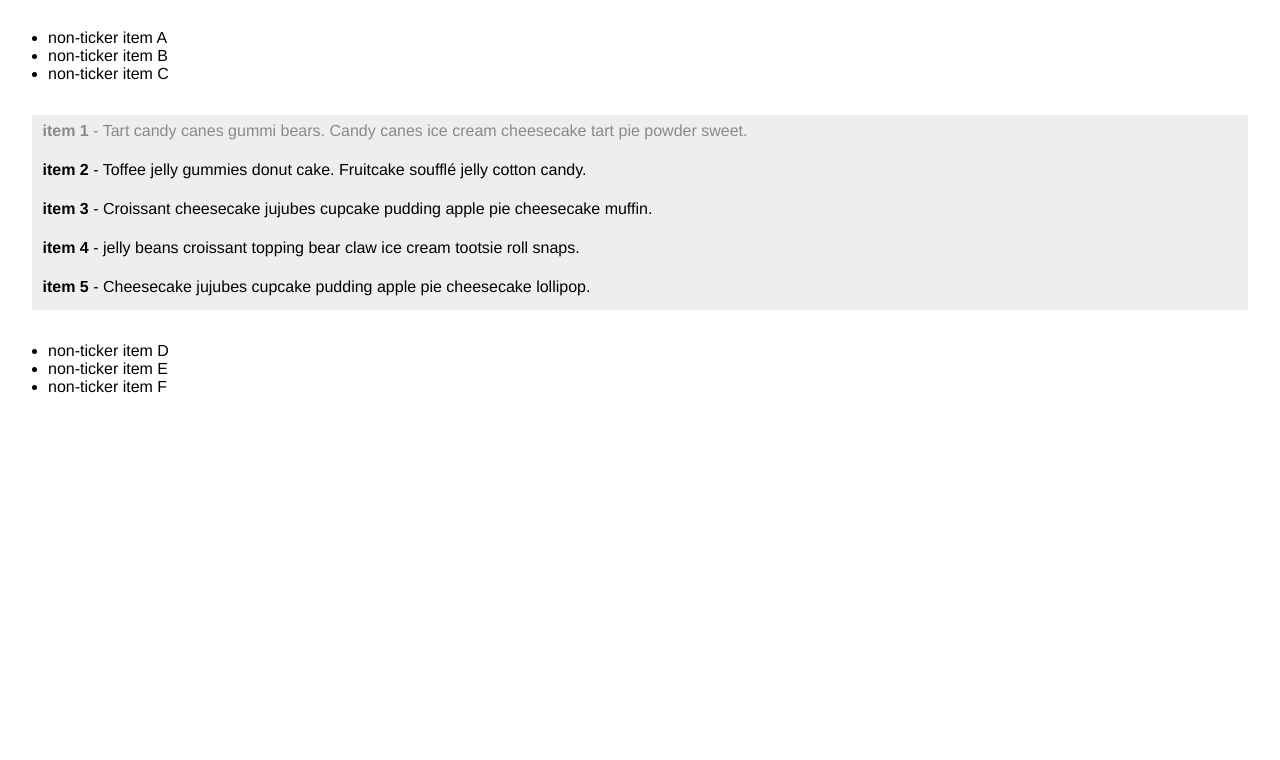
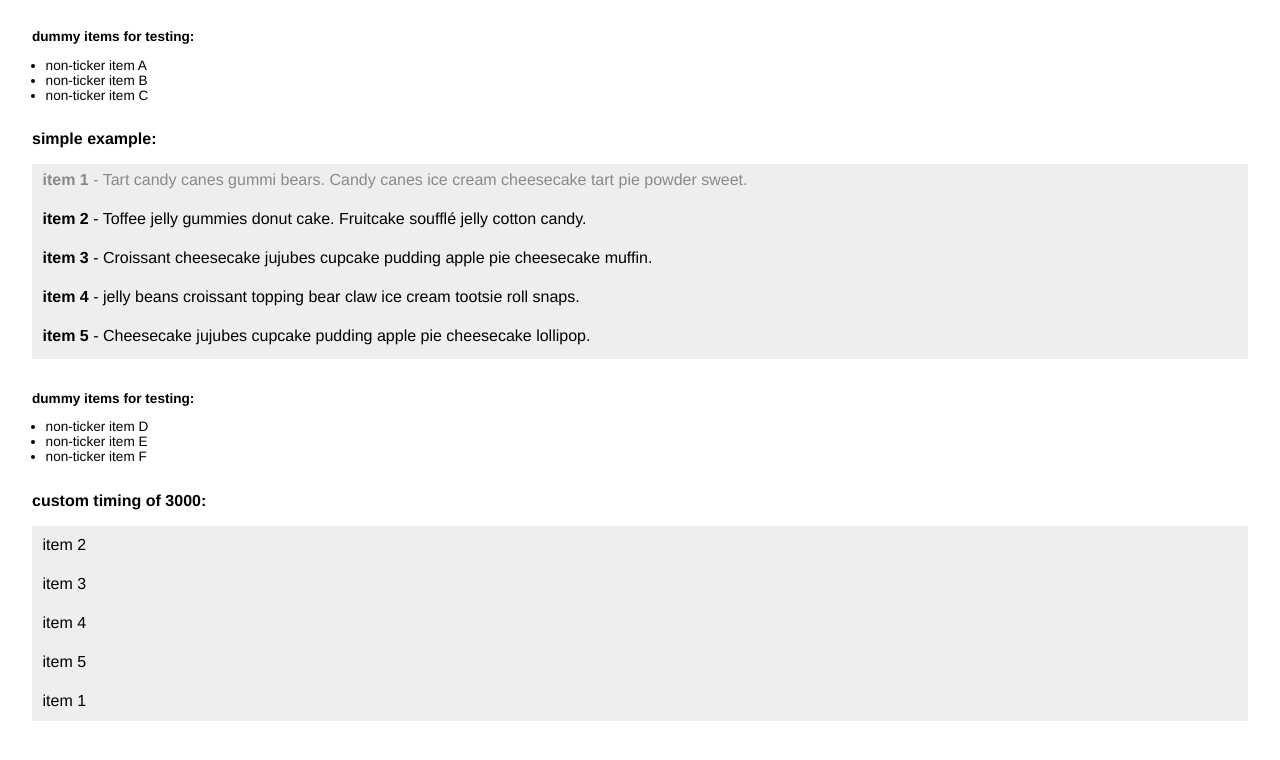
Before and after one commit to ttbarnes/angular-ticker, a website: page app/index.html in a window 1280 px wide. Shown: the part 72-832 px from the top of the page. Before the commit the page ends 800 px from the top, so only its background shows below. Drawn offline with nearby package versions, Linux system fonts and the light colour scheme; files that its build step writes are made by us from their sources.

Commit message:
second example

```diff
--- a/app/views/main.html
+++ b/app/views/main.html
@@ -1,19 +1,33 @@
 <h1>angular-ticker</h1>
 
+<div style="font-size:0.85em;">
+  <p><b>dummy items for testing:</b></p>
   <ul>
     <li>non-ticker item A</li>
     <li>non-ticker item B</li>
     <li>non-ticker item C</li>
   </ul>
+</div>
 
+<p><b>simple example:</b></p>
 <ul ticker>
   <li ng-repeat="item in myTickerItems">
     <b>{{item.title}}</b> - {{item.copy}}
   </li>
 </ul>
 
+<div style="font-size:0.85em;">
+  <p><b>dummy items for testing:</b></p>
   <ul>
     <li>non-ticker item D</li>
     <li>non-ticker item E</li>
     <li>non-ticker item F</li>
   </ul>
+</div>
+
+<p><b>custom timing of 3000:</b></p>
+<ul ticker timing="3000">
+  <li ng-repeat="item in myTickerItems">
+    {{item.title}}
+  </li>
+</ul>
```
Lines whose indentation alone changed are shown as unchanged.
